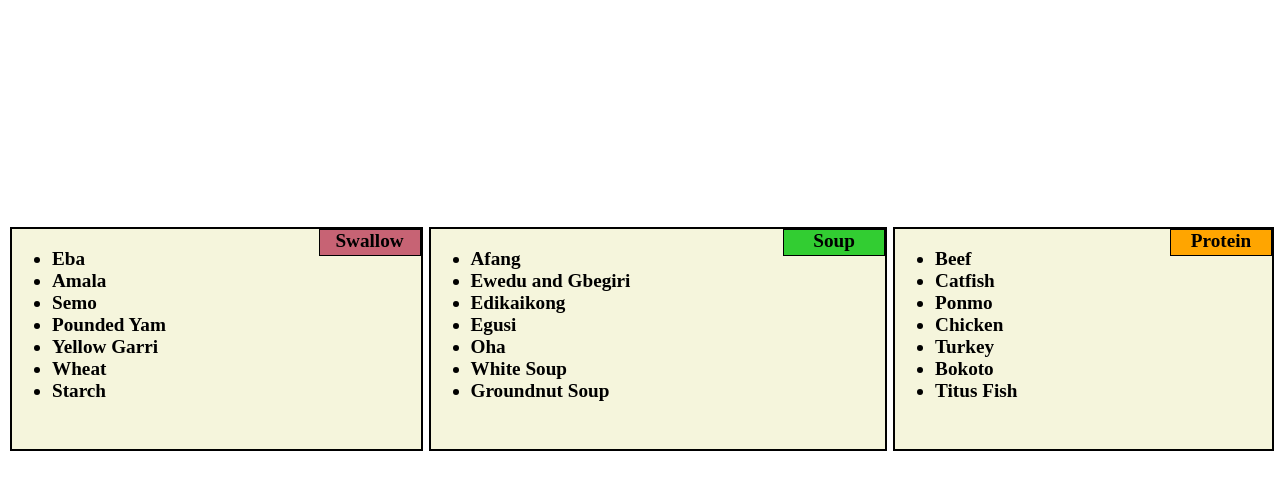
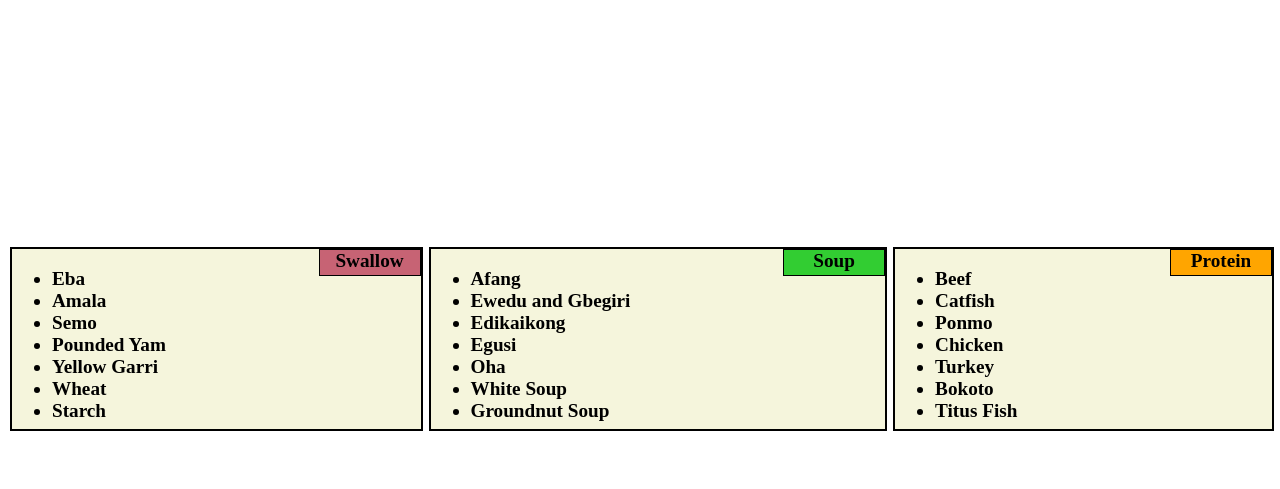
Before and after one commit to Shakiraw444/Module-2-Solution, a plain HTML site: page index.html in a window 1280 px wide. Shown: the part 61-550 px from the top of the page. Drawn offline with Linux system fonts and the light colour scheme.

Commit message:
Add files via upload

```diff
--- a/style.css
+++ b/style.css
@@ -1,6 +1,7 @@
 h1 {
     position: absolute;
     top: 0px;
+    bottom: 20px;
     left: auto
   }
 body{
@@ -79,7 +80,7 @@ body{
 .box{
     width: 100%;
     background: beige;
-    height: 220px;
+    height: 180px;
     position: relative;
     font-size: larger;
     border: 2px solid black;
```
